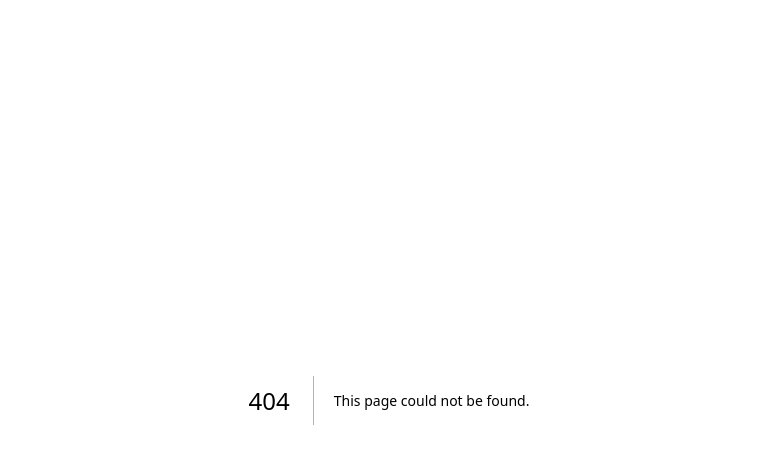
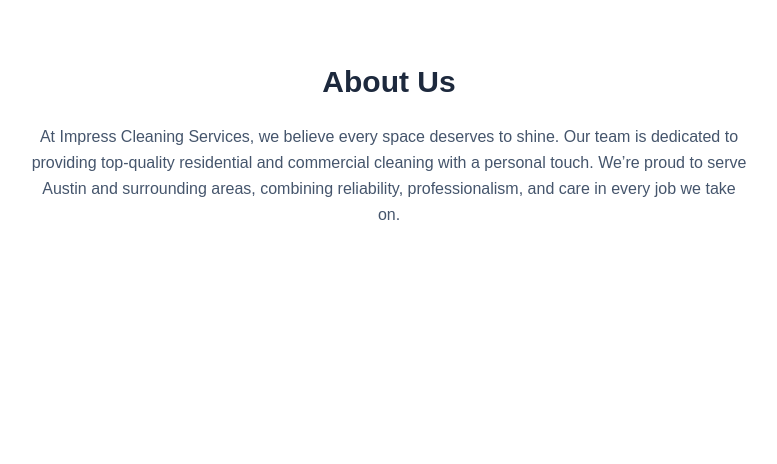
Before and after one commit to resp23f/impress-cleaning-site, a Next.js app: page /about in a window 1280 px wide. Before the commit this address had no page. Shown: the top 464 px of the page, without its empty margins (251-1028 px from the left). Built offline with nearby package versions, Linux system fonts and the light colour scheme.

Commit message:
Add About page and nav link

```diff
--- a/src/app/ImpressCleaningSite.jsx
+++ b/src/app/ImpressCleaningSite.jsx
@@ -86,7 +86,7 @@ export default function ImpressCleaningSite() {
               ]}
             />
             <a href="#why" className="hover:text-slate-950">Why Hire Us</a>
-            <a href="#about" className="hover:text-slate-950">About Us</a>
+            <a href="/about" className="hover:text-slate-950">About Us</a>
             <a href="/faq" className="hover:text-slate-950">FAQ</a>
           </nav>
 
--- /dev/null
+++ b/src/app/about/page.jsx
@@ -0,0 +1,14 @@
+export default function AboutPage() {
+  return (
+    <section className="max-w-3xl mx-auto py-16 px-6 text-center">
+      <h1 className="text-3xl font-bold text-slate-800 mb-6">About Us</h1>
+      <p className="text-slate-600 leading-relaxed">
+        At Impress Cleaning Services, we believe every space deserves to shine.
+        Our team is dedicated to providing top-quality residential and
+        commercial cleaning with a personal touch. We’re proud to serve Austin
+        and surrounding areas, combining reliability, professionalism, and care
+        in every job we take on.
+      </p>
+    </section>
+  );
+}
```
